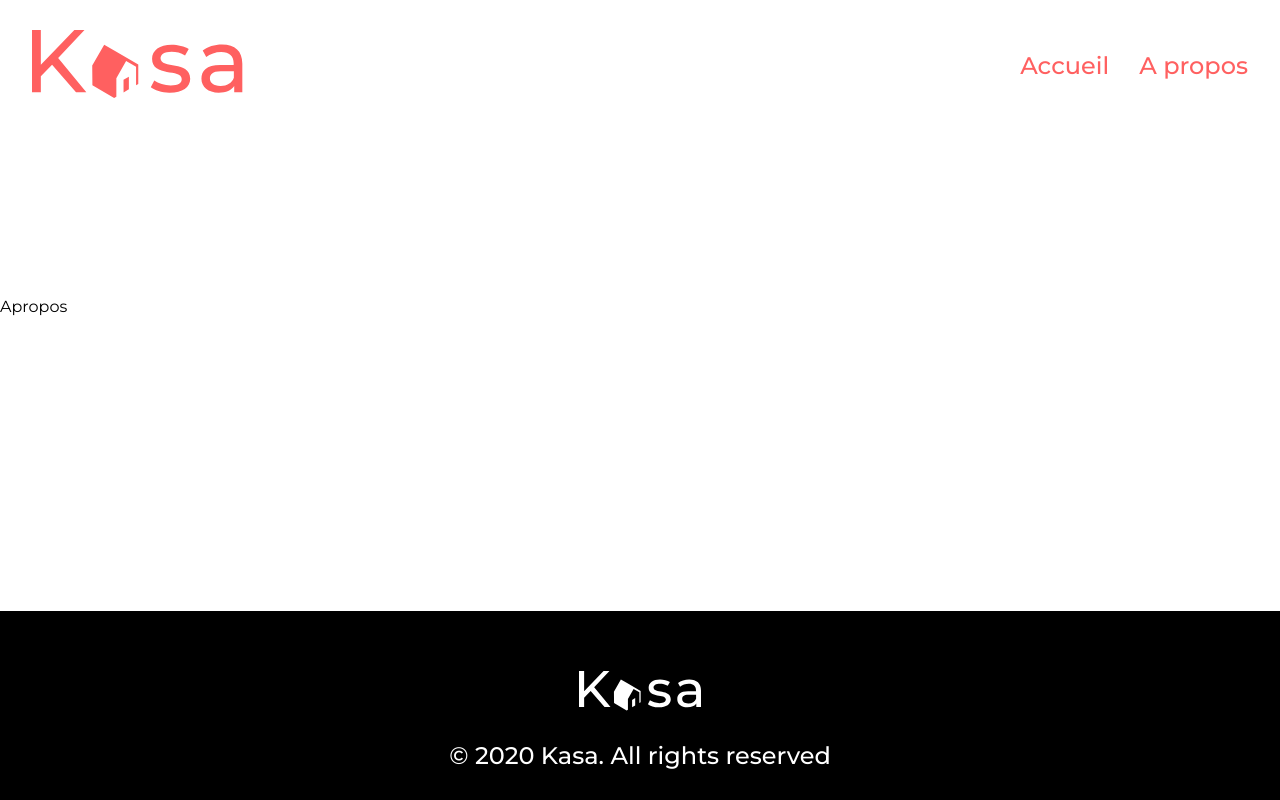
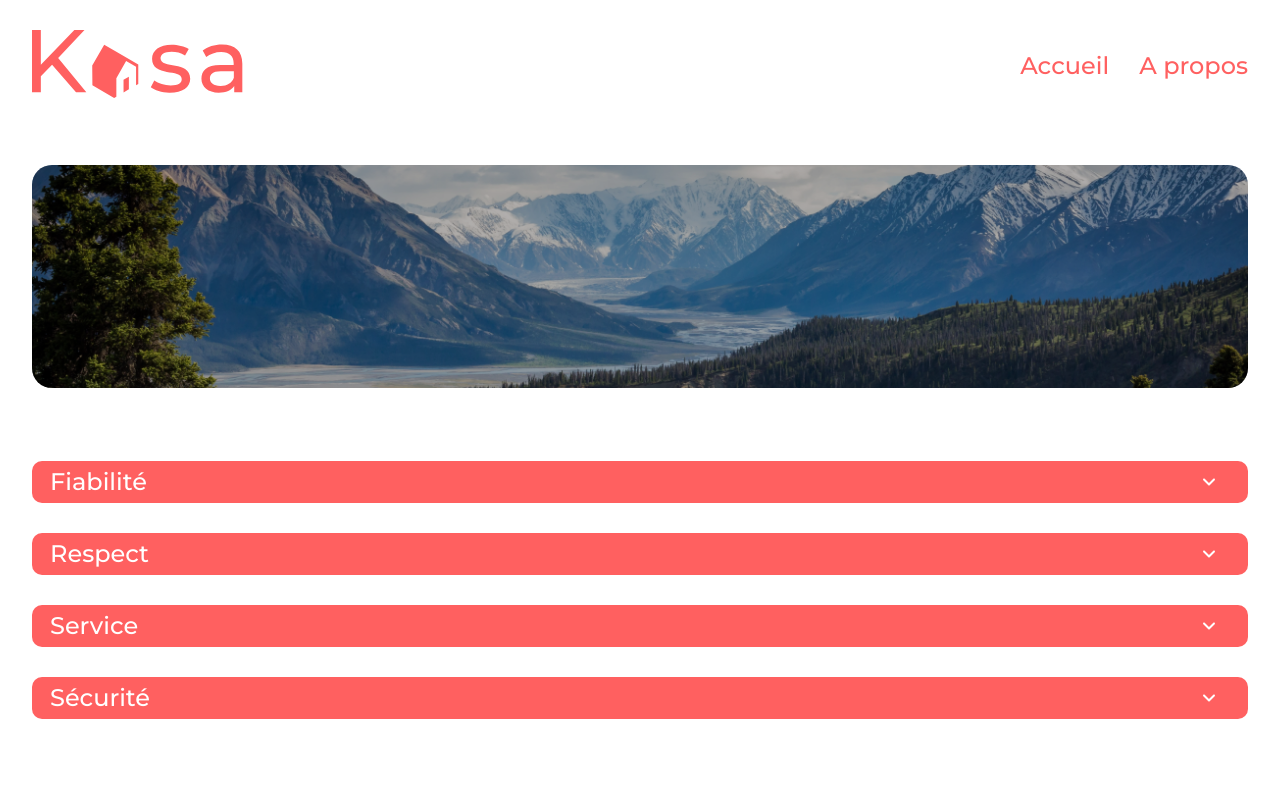
Before and after one commit to D-Sriver/Kasa, a React (Vite) app: page /a-propos in a window 1280 px wide. Shown: the top 800 px of the page. Built offline with nearby package versions, Linux system fonts and the light colour scheme.

Commit message:
✨ Ajout des collapses de la page Apropos

```diff
--- /dev/null
+++ b/src/components/Collapse.jsx
@@ -0,0 +1,33 @@
+import { useState } from "react";
+import { FontAwesomeIcon } from '@fortawesome/react-fontawesome';
+import { faAngleDown, faAngleUp } from '@fortawesome/free-solid-svg-icons';
+import PropTypes from 'prop-types'; // Add this line
+
+const Collapse = ({title, content}) => {
+    const [ openTab, setOpenTab ] = useState(false);
+
+    const openCollapse = () => {
+        setOpenTab((openTab) => !openTab);
+    };
+
+    return (
+        <>
+            <div className="collapse">
+                <div onClick={openCollapse} className="collapse_header">
+                    <h2>{title}</h2>
+                    {!openTab ? <i>{<FontAwesomeIcon icon={faAngleDown} />}</i> : <i>{<FontAwesomeIcon icon={faAngleUp} />}</i>}
+                </div>
+                {openTab &&
+                    <div className="collapse_content">{content}</div>
+                }
+            </div>
+        </>
+    )
+}
+
+Collapse.propTypes = {
+    title: PropTypes.string.isRequired,
+    content: PropTypes.node.isRequired
+};
+
+export default Collapse;
--- a/src/pages/Apropos.jsx
+++ b/src/pages/Apropos.jsx
@@ -1,5 +1,41 @@
+import Banner from "../components/Banner";
+import Collapse from '../components/Collapse';
+import bannerCover from '../images/montagnes-vallee.png';
+
 export default function Apropos() {
+  document.title = 'Kasa - À propos';
   return (
-    <div>Apropos</div>
+    <>
+      <Banner title="" cover={bannerCover} />
+      <div className="wrapper">
+        <Collapse
+          title="Fiabilité"
+          content="Les annonces postées sur Kasa garantissent une fiabilité totale.
+          Les photos sont conformes aux logements, et toutes les informations sont régulièrement
+          vérifiées  par nos équipes."
+        />
+        <Collapse
+          title="Respect"
+          content="La bienveillance fait partie des valeurs fondatrices de Kasa.
+          Tout comportement discriminatoire ou de perturbation du voisinage entraînera
+          une exclusion de notre plateforme."
+        />
+        <Collapse
+          title="Service"
+          content="Nos équipes se tiennent à votre disposition pour vous fournir une expérience parfaite.
+          N'hésitez pas à nous contacter si vous avez la moindre question."
+        />
+        <Collapse
+          title="Sécurité"
+          content="La sécurité est la priorité de Kasa.
+          Aussi bien pour nos hôtes que pour les voyageurs, chaque logement correspond
+          aux critères de sécurité établis par nos services.
+          En laissant une note aussi bien à l'hôte qu'au locataire,
+          cela permet à nos équipes de vérifier que les standards sont bien respectés.
+          Nous organisons également des ateliers sur la sécurité domestique
+          pour nos hôtes."
+        />
+    </div>
+    </>
   )
 }
--- /dev/null
+++ b/src/styles/_collapse.scss
@@ -0,0 +1,30 @@
+.collapse_header{
+    color: white;
+    background: $primary-color;
+    padding: 6px 0px 7px 18px;
+    margin-top: 30px;
+    position: relative;
+    border-radius: $item-radius;
+    cursor: pointer;
+    h2{
+        font-weight: 500;
+        font-size: 13px;
+        @media screen and (min-width: $tablette) {
+            font-size: 24px;
+        }
+    }
+    i{
+        position: absolute;
+        top: 50%;
+        right: 32px;
+        transform: translateY(-50%);
+    }
+}
+.collapse_content{
+    background: $gris;
+    padding: 36px 27px 19px 18px;
+    border-radius: 0 0 10px 10px;
+    @media screen and (min-width: $tablette) {
+        font-size: 24px;
+    }
+}
--- a/src/styles/styles.scss
+++ b/src/styles/styles.scss
@@ -6,6 +6,7 @@
 @import './_header.scss';
 @import './footer.scss';
 @import './home.scss';
+@import './_collapse.scss';
 @import './404.scss';
 @import './_main.scss';
 @import './card.scss';
```
